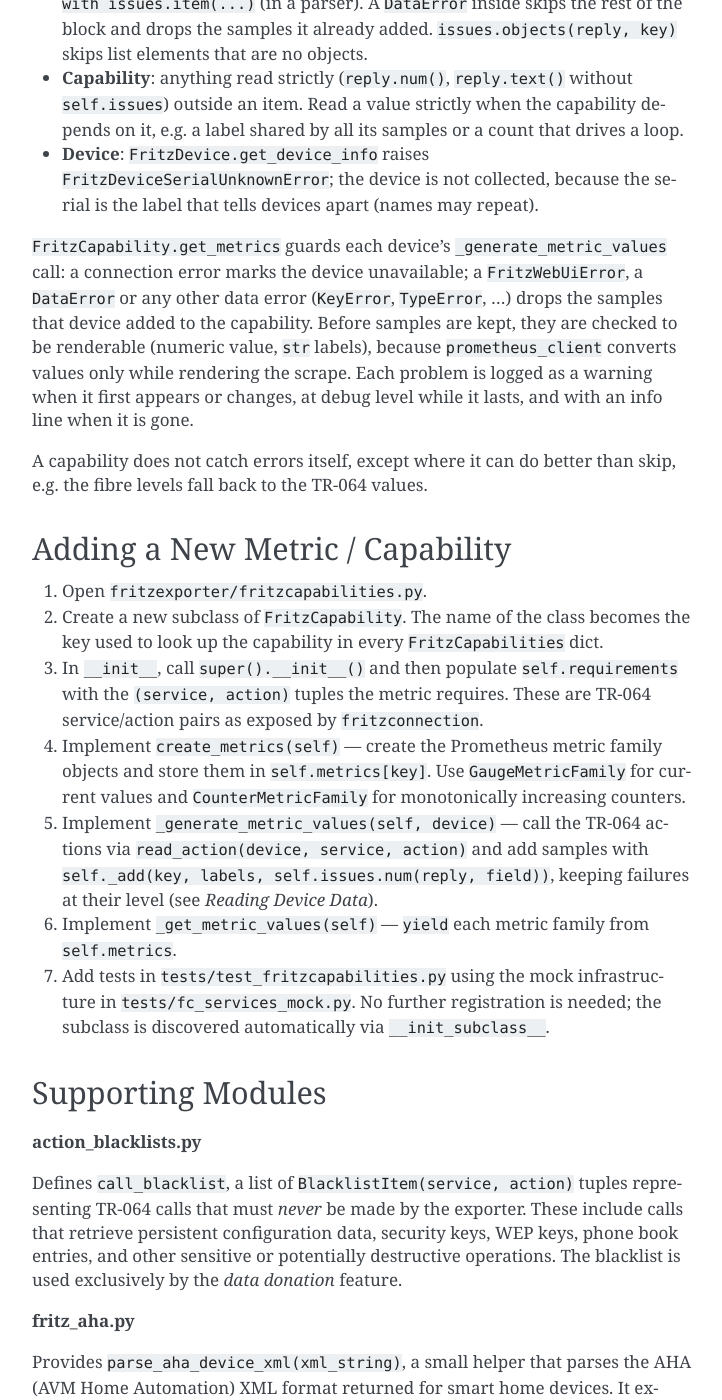
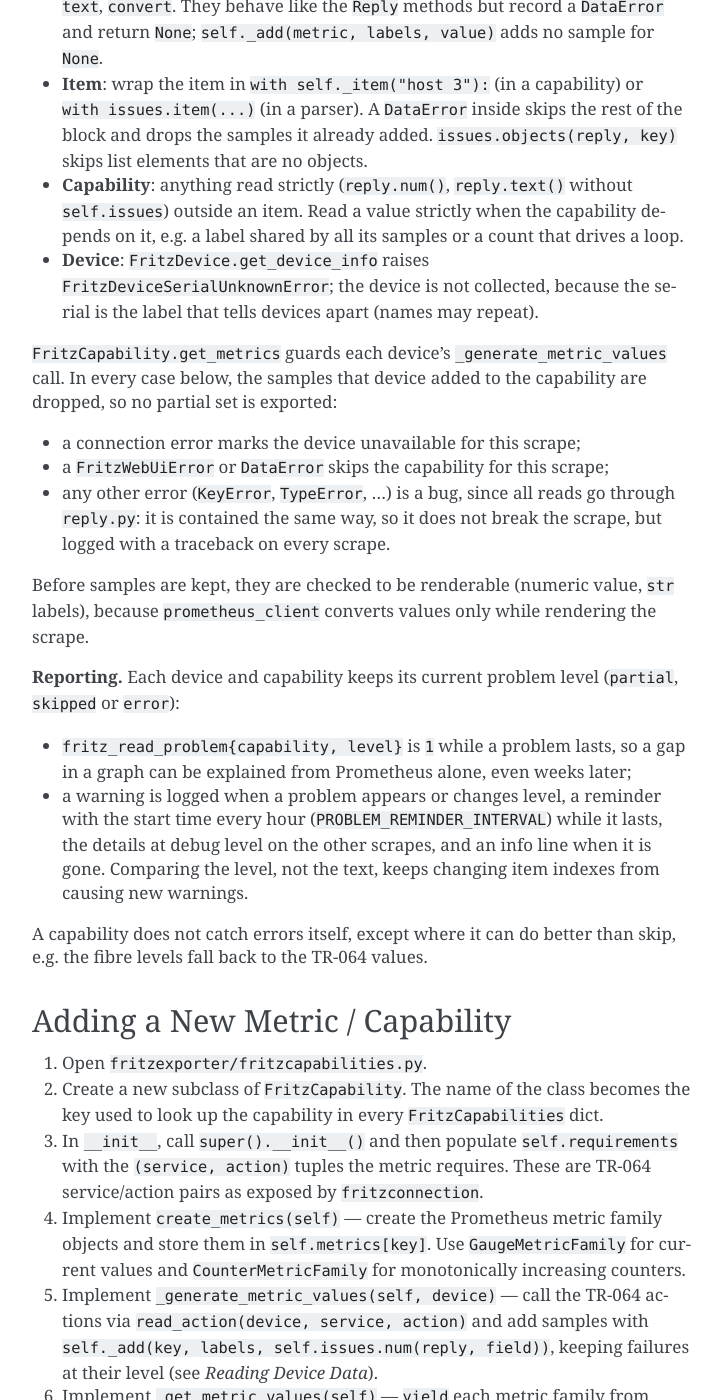
Before and after one commit to pdreker/fritz_exporter, a Sphinx documentation site: the page built from docs/coding.rst, in a window 1280 px wide and 1400 px high, scrolled down 5149 px. Shown: the whole window, without its empty margins (388-1110 px from the left). Built offline with Sphinx 7.4.7, drawn with Linux system fonts in a browser that asks for light colours; some of the changed text lies outside the part shown.

Commit message:
docs: describe fritz_read_problem and the problem reporting
Co-Authored-By: Claude Opus 5.5 <noreply@anthropic.com>

```diff
--- a/docs/coding.rst
+++ b/docs/coding.rst
@@ -207,6 +208,9 @@ in a graph can be matched to a log line.
 |            | not a list, or a value the whole       | this scrape (no partial set)      |
 |            | capability depends on                  |                                   |
 +------------+----------------------------------------+-----------------------------------+
+| Capability | a bug in the exporter (``KeyError``,   | as above, logged with a traceback |
+|            | ``TypeError``, ...)                    | on every scrape                   |
++------------+----------------------------------------+-----------------------------------+
 | Device     | the serial number cannot be read       | the device is registered offline  |
 |            |                                        | and retried                       |
 +------------+----------------------------------------+-----------------------------------+
@@ -231,14 +235,29 @@ How the levels are built:
   the device is not collected, because the serial is the label that tells devices
   apart (names may repeat).
 
-``FritzCapability.get_metrics`` guards each device's ``_generate_metric_values`` call:
-a connection error marks the device unavailable; a ``FritzWebUiError``, a
-``DataError`` or any other data error (``KeyError``, ``TypeError``, ...) drops the
-samples that device added to the capability.  Before samples are kept, they are
-checked to be renderable (numeric value, ``str`` labels), because ``prometheus_client``
-converts values only while rendering the scrape.  Each problem is logged as a warning
-when it first appears or changes, at debug level while it lasts, and with an info line
-when it is gone.
+``FritzCapability.get_metrics`` guards each device's ``_generate_metric_values`` call.
+In every case below, the samples that device added to the capability are dropped, so
+no partial set is exported:
+
+* a connection error marks the device unavailable for this scrape;
+* a ``FritzWebUiError`` or ``DataError`` skips the capability for this scrape;
+* any other error (``KeyError``, ``TypeError``, ...) is a bug, since all reads go
+  through ``reply.py``: it is contained the same way, so it does not break the scrape,
+  but logged with a traceback on every scrape.
+
+Before samples are kept, they are checked to be renderable (numeric value, ``str``
+labels), because ``prometheus_client`` converts values only while rendering the
+scrape.
+
+**Reporting.** Each device and capability keeps its current problem level
+(``partial``, ``skipped`` or ``error``):
+
+* ``fritz_read_problem{capability, level}`` is ``1`` while a problem lasts, so a gap in
+  a graph can be explained from Prometheus alone, even weeks later;
+* a warning is logged when a problem appears or changes level, a reminder with the
+  start time every hour (``PROBLEM_REMINDER_INTERVAL``) while it lasts, the details at
+  debug level on the other scrapes, and an info line when it is gone. Comparing the
+  level, not the text, keeps changing item indexes from causing new warnings.
 
 A capability does not catch errors itself, except where it can do better than skip,
 e.g. the fibre levels fall back to the TR-064 values.
```
Also changed, not shown: other parts of docs/coding.rst (+4 -3 lines), AGENTS.md (+2 -2 lines), docs/index.rst (+7 -0 lines).
